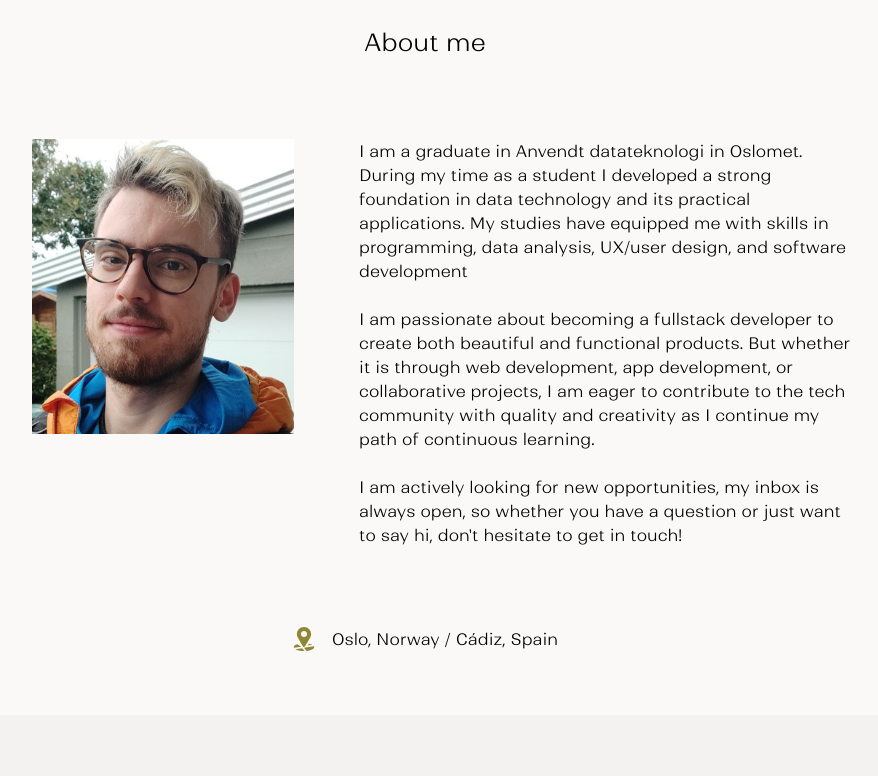
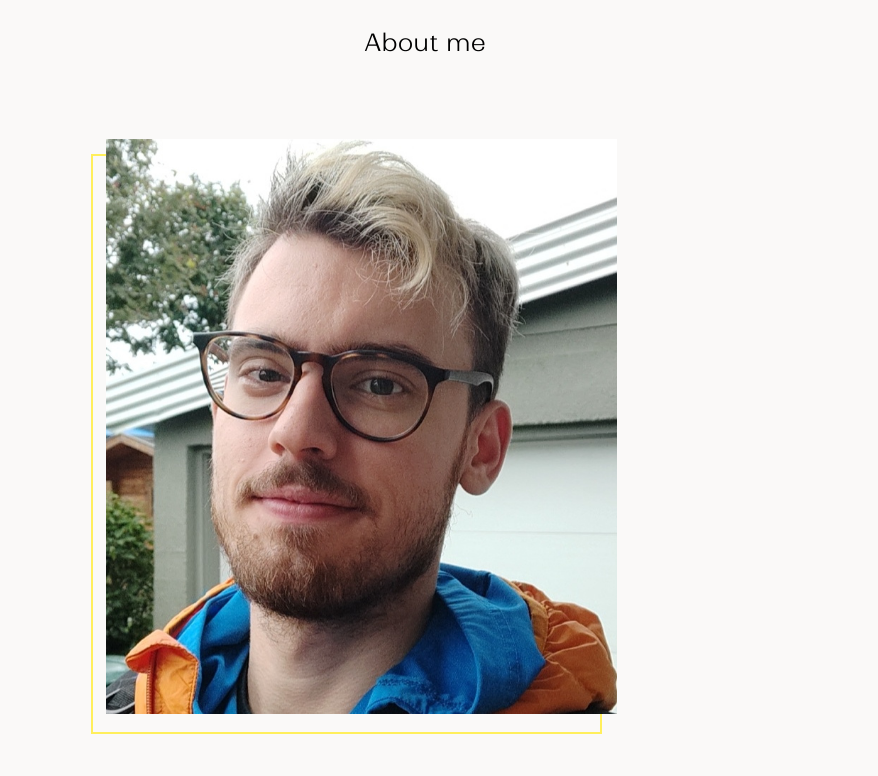
Before and after one commit to detrett/portfolio, a website built with webpack: page src/template.html in a window 1280 px wide. Shown: the part 580-1356 px from the top of the page, without its empty margins (215-1093 px from the left). Built offline with nearby package versions, Linux system fonts and the light colour scheme; files whose address does not match are found by name.

Commit message:
style: add decoration to second pp

```diff
--- a/src/styles.css
+++ b/src/styles.css
@@ -81,7 +81,7 @@ body.dark-theme {
   --theme-dark-alt: #fff16f;
   --theme-primary: #fff16f;
   --theme-secondary: #fff59d;
-  --theme-tertiary: #6ea4a4;
+  --theme-tertiary: #fff59d;
   --theme-light: #8cbbbb;
   --theme-lighter: #add1d1;
   --theme-lighter-alt: #d2e7e7;
@@ -552,28 +552,6 @@ main section {
   z-index: 0;
 }
 
-/* .wrapper::before {
-  content: "";
-  position: absolute;
-  top: 0;
-  left: -75%;
-  width: 50%;
-  height: 100%;
-  background: linear-gradient(
-    to right,
-    rgba(255, 255, 255, 0) 0%,
-    rgba(255, 255, 255, 0.3) 50%,
-    rgba(255, 255, 255, 0) 100%
-  );
-  transform: skewX(25deg);
-  z-index: 2;
-  pointer-events: none;
-} */
-
-/* .wrapper:hover::before {
-  animation: shine 0.75s;
-} */
-
 .wrapper::after {
   content: "";
   display: block;
@@ -671,19 +649,81 @@ body.dark-theme .wrapper::after {
 }
 
 .portrait-wrapper {
-  flex: 4;
+  flex: 3;
+  margin: 0 auto;
+  width: 75%;
+  position: relative;
+  z-index: 0;
+}
+
+.portrait-wrapper:hover .profile-picture-2 {
+	translate: 15px -15px;
+  transition: 0.2s ease-in-out;
+}
+
+.portrait-wrapper:hover::after{
+	transform-origin: center center;
+  left: -25px;
+  top: 25px;
+  transition: 0.2s ease-in-out;
+  background-color: var(--theme-primary);
+  border: 1px solid transparent;
+}
+
+.portrait-wrapper:hover::before{
+  content: "";
+  display: block;
+  position: absolute;
+  width: 100%;
+  height: 100%;
+  transition: 0.2s ease-in-out;
+  background-color: var(--theme-tertiary);
+  z-index: -1;
+	transform-origin: center center;
+  left: -5px;
+  top: 5px;
+  transition: 0.2s ease-in-out;
+}
+
+
+.portrait-wrapper::before{
+  content: "";
+  display: block;
+  position: absolute;
+  width: 100%;
+  height: 100%;
+  transition: 0.2s ease-in-out;
+  left: 0px;
+  top: 0px;
+  border: none;
+  z-index: -1;
+}
+
+.portrait-wrapper::after {
+  content: "";
+  display: block;
+  position: absolute;
+  width: 100%;
+  height: 100%;
+  transition: 0.2s ease-in-out;
+  left: -15px;
+  top: 15px;
+  background: none;
+  border: 2px solid var(--theme-primary);
+  z-index: -2;
 }
 
 .profile-picture-2 {
-  width: 80%;
-  margin: 0 auto;
-  height: auto;
-  display: block;
+  width: 100%;
+  aspect-ratio: 8 / 9;
+  align-self: center;
+  transition: 0.2s ease-in-out;
+  z-index: 1;
 }
 
 .description-subcontainer {
   display: flex;
-  gap: 2rem;
+  gap: 4rem;
 }
 
 .about-description {
@@ -794,7 +834,7 @@ body.dark-theme .project-card {
 .contact-section .title {
   transition: 0.1s ease-out;
   text-shadow: none;
-  padding-start: 4rem;
+  padding-block-start: 4rem;
 }
 
 .contact-section:hover .title {
@@ -845,6 +885,23 @@ footer {
 }
 
 /* Media Queries */
+@media (max-width: 1460px) {
+  /*** About ***/
+  .description-subcontainer,
+  .location-subcontainer {
+    flex-direction: column;
+    align-items: center;
+  }
+
+  .portrait-wrapper::after {
+    width: 80%;
+  }
+
+  .profile-picture-2 {
+    width: 80%;
+  }
+}
+
 @media (max-width: 1000px) {
   body {
     margin-block-end: 4.5rem;
@@ -948,13 +1005,6 @@ footer {
     font-size: 2rem;
   }
 
-  /*** About ***/
-  .description-subcontainer,
-  .location-subcontainer {
-    flex-direction: column;
-    align-items: center;
-  }
-
   /*** Projects ***/
   .projects-container {
     width: 95%;
--- a/src/template.html
+++ b/src/template.html
@@ -75,7 +75,7 @@
         <div class="about-container">
           <div class="description-subcontainer">
             <div class="portrait-wrapper">
-              <img src="images/pp2.jpg" alt="" class="profile-picture-2" />
+              <img src="images/pp2.jpg" alt="" class="profile-picture-2"/>
             </div>
             <div class="about-description">
               <p>
@@ -94,8 +94,12 @@
                 quality and creativity as I continue my path of continuous
                 learning.
               </p>
-              <br>
-              <p>I am actively looking for new opportunities, my inbox is always open, so whether you have a question or just want to say hi, don't hesitate to get in touch!</p>
+              <br />
+              <p>
+                I am actively looking for new opportunities, my inbox is always
+                open, so whether you have a question or just want to say hi,
+                don't hesitate to get in touch!
+              </p>
             </div>
           </div>
           <div class="location-subcontainer">
```
Also changed, not shown: src/index.js (line endings or trailing spaces).
